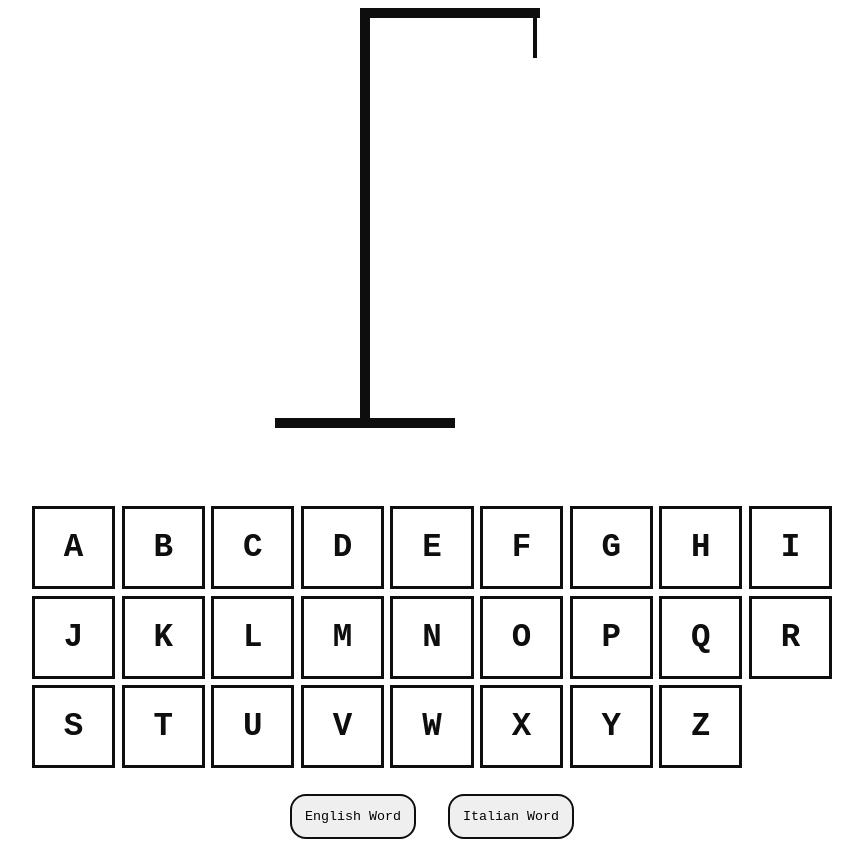
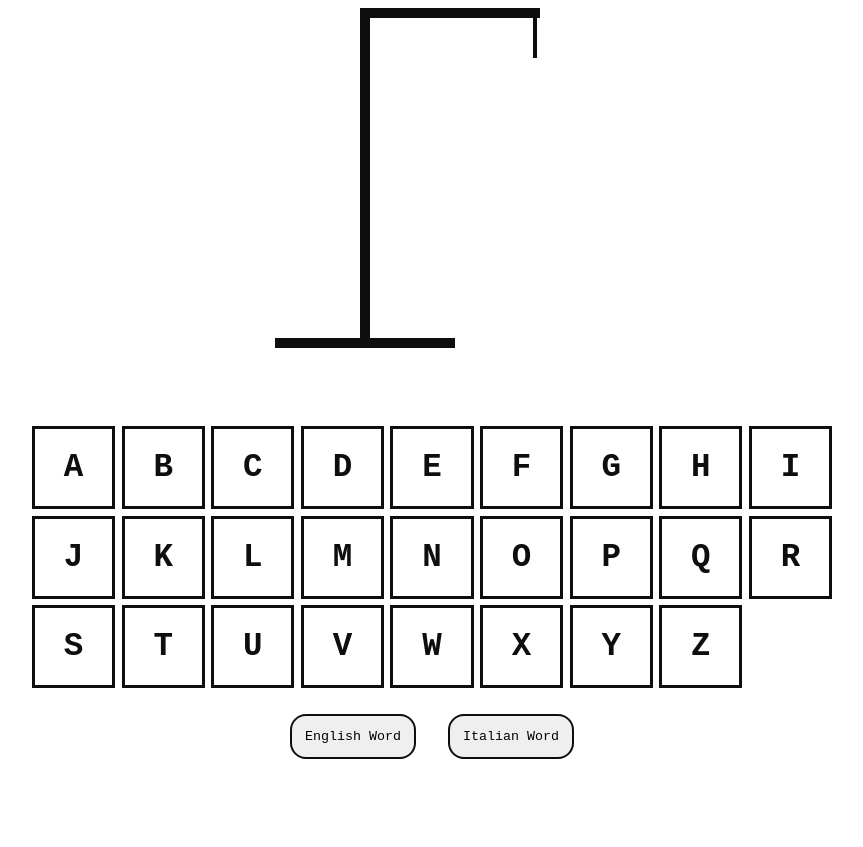
Before and after one commit to DanieleIudica/hangman, a React (Vite) app: page / in a window 1280 px wide. Shown: the whole page, without its empty margins (208-1071 px from the left). After the commit the page ends 800 px from the top, so only its background shows below. Built offline with nearby package versions, Linux system fonts and the light colour scheme.

Commit message:
fix vert-bar height

```diff
--- a/src/App.css
+++ b/src/App.css
@@ -31,7 +31,7 @@
 }
 
 .vert-bar {
-  height: 400px;
+  height: 320px;
   width: 10px;
   margin-left: 85px;
   background-color: rgb(14, 14, 14);
```
